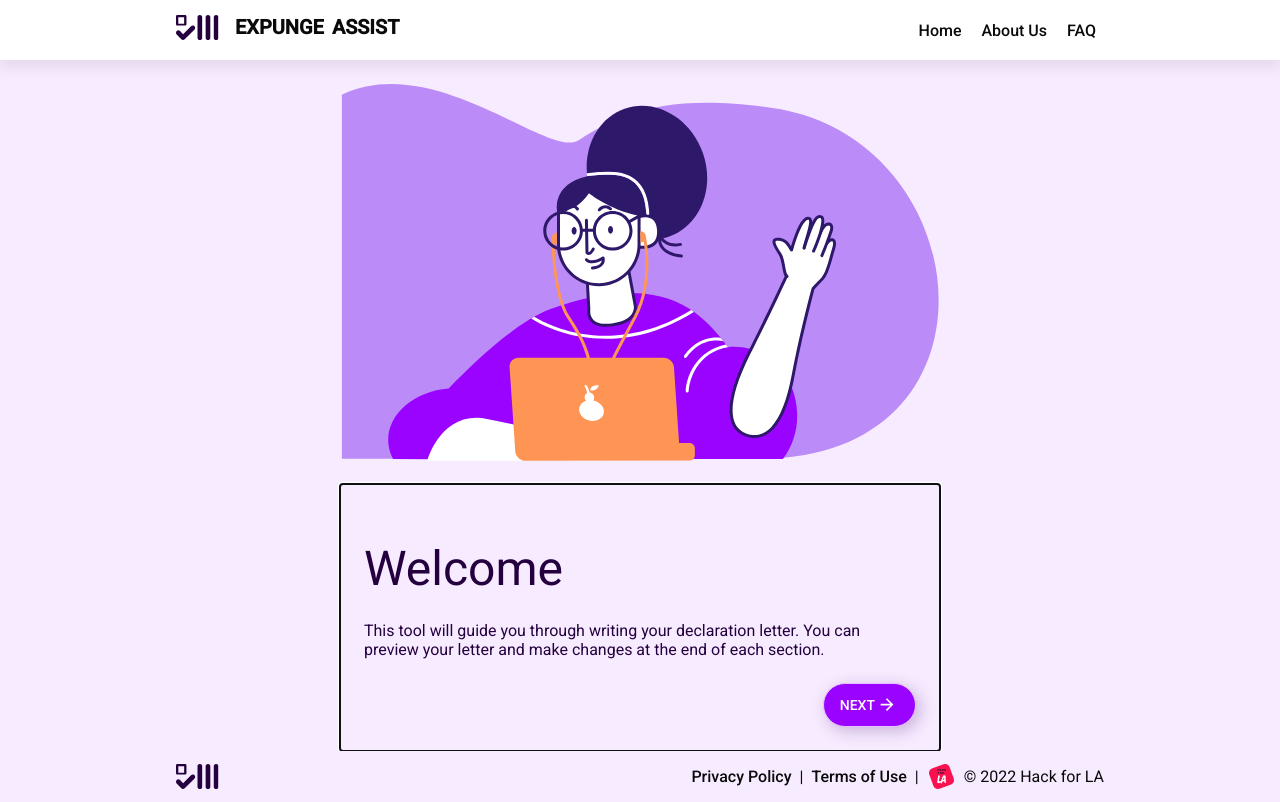
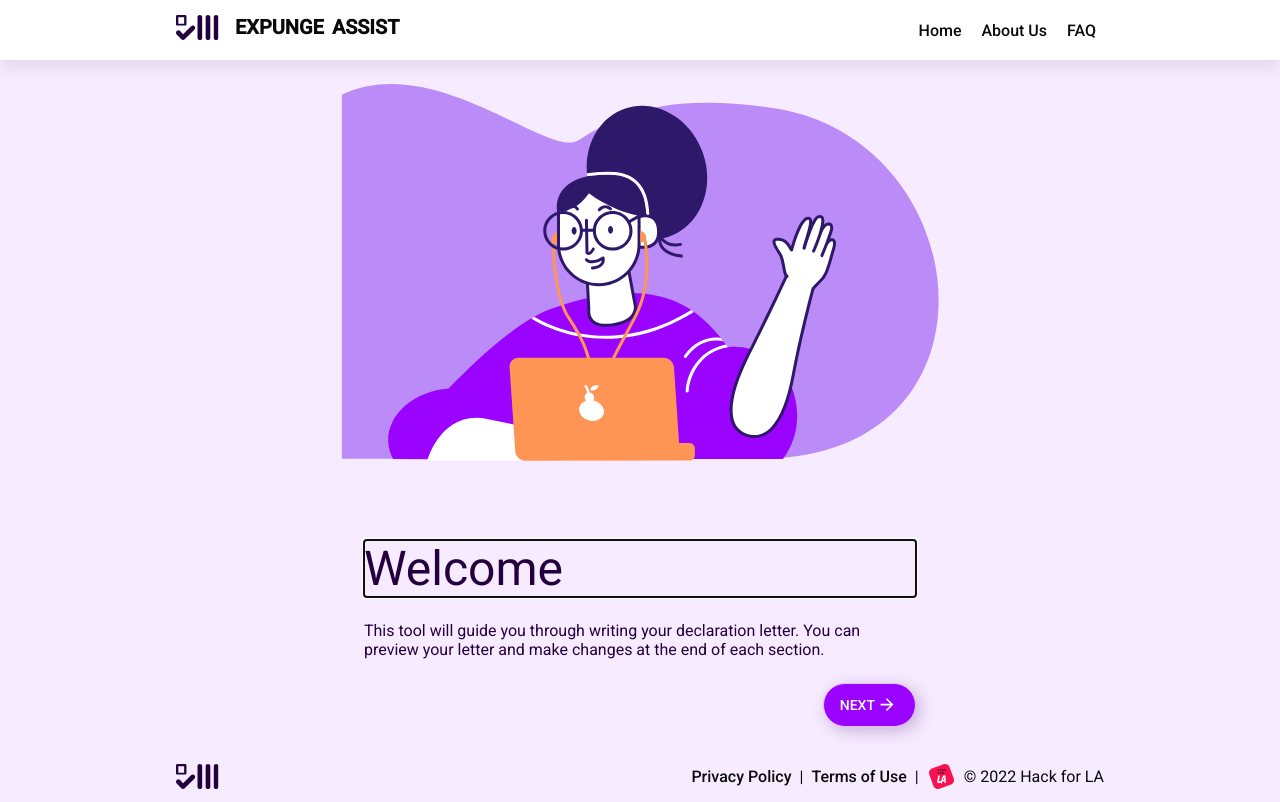
Before and after one commit to hackforla/expunge-assist, a React (Create React App) app in the folder products/statement-generator/: page /welcome in a window 1280 px wide. Built offline with nearby package versions, Linux system fonts and the light colour scheme.

Commit message:
Update initial focus for screen readers on Welcome page

```diff
--- a/products/statement-generator/src/pages-form/Welcome.tsx
+++ b/products/statement-generator/src/pages-form/Welcome.tsx
@@ -28,11 +28,11 @@ const useStyles = makeStyles<Theme>(({ palette, spacing, globals }) =>
 export default function Welcome() {
   const { t } = useTranslation();
   const classes = useStyles();
-  const contentContainerRef = useRef<HTMLDivElement>(null);
+  const titleRef = useRef<HTMLHeadingElement>(null);
 
   useEffect(() => {
     // Focus the container when the page loads
-    contentContainerRef.current?.focus();
+    titleRef.current?.focus();
   }, []);
 
   return (
@@ -45,8 +45,10 @@ export default function Welcome() {
         />
       </div>
 
-      <ContentContainer ref={contentContainerRef} tabIndex={-1}>
-        <h1>{t('welcome_page.titleText')}</h1>
+      <ContentContainer>
+        <h1 ref={titleRef} tabIndex={-1}>
+          {t('welcome_page.titleText')}
+        </h1>
 
         <p>{t('welcome_page.description')}</p>
 
```
